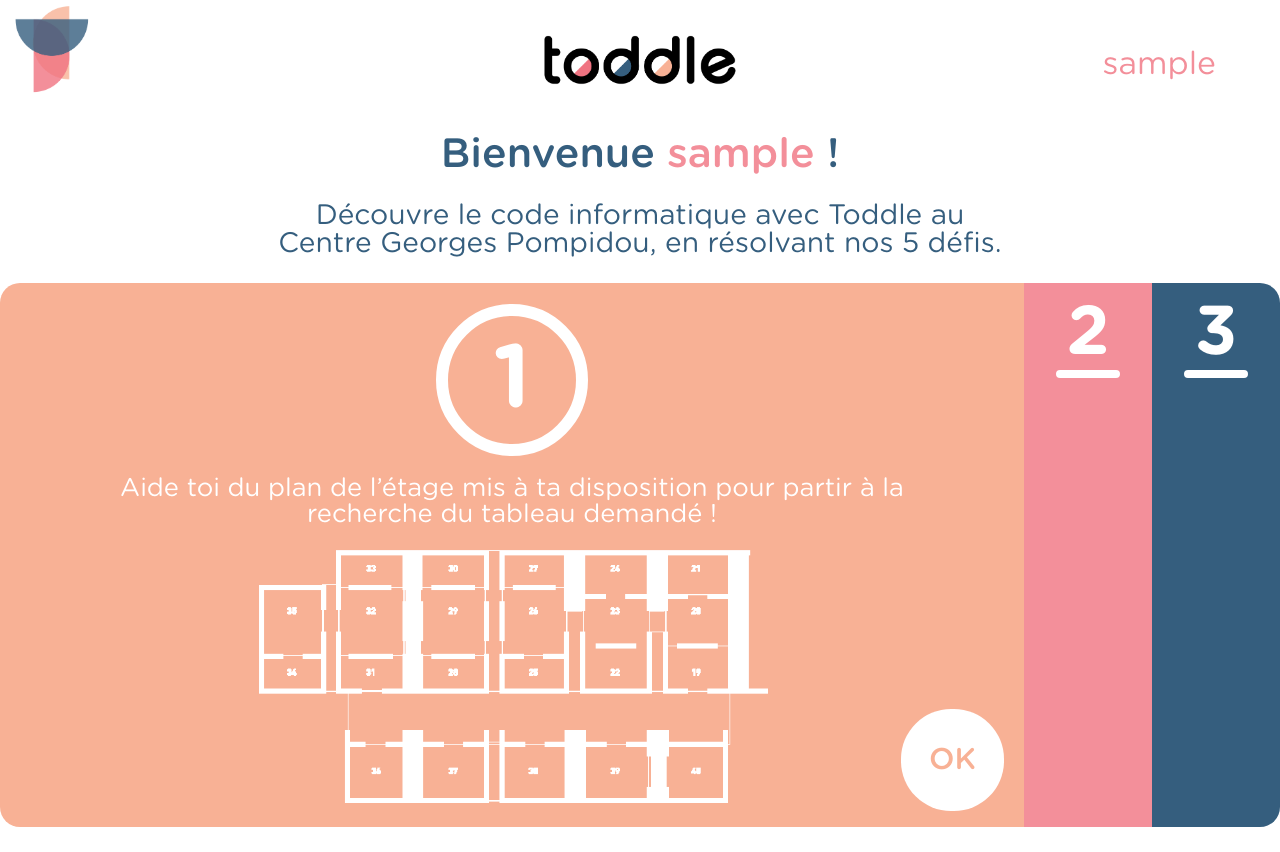
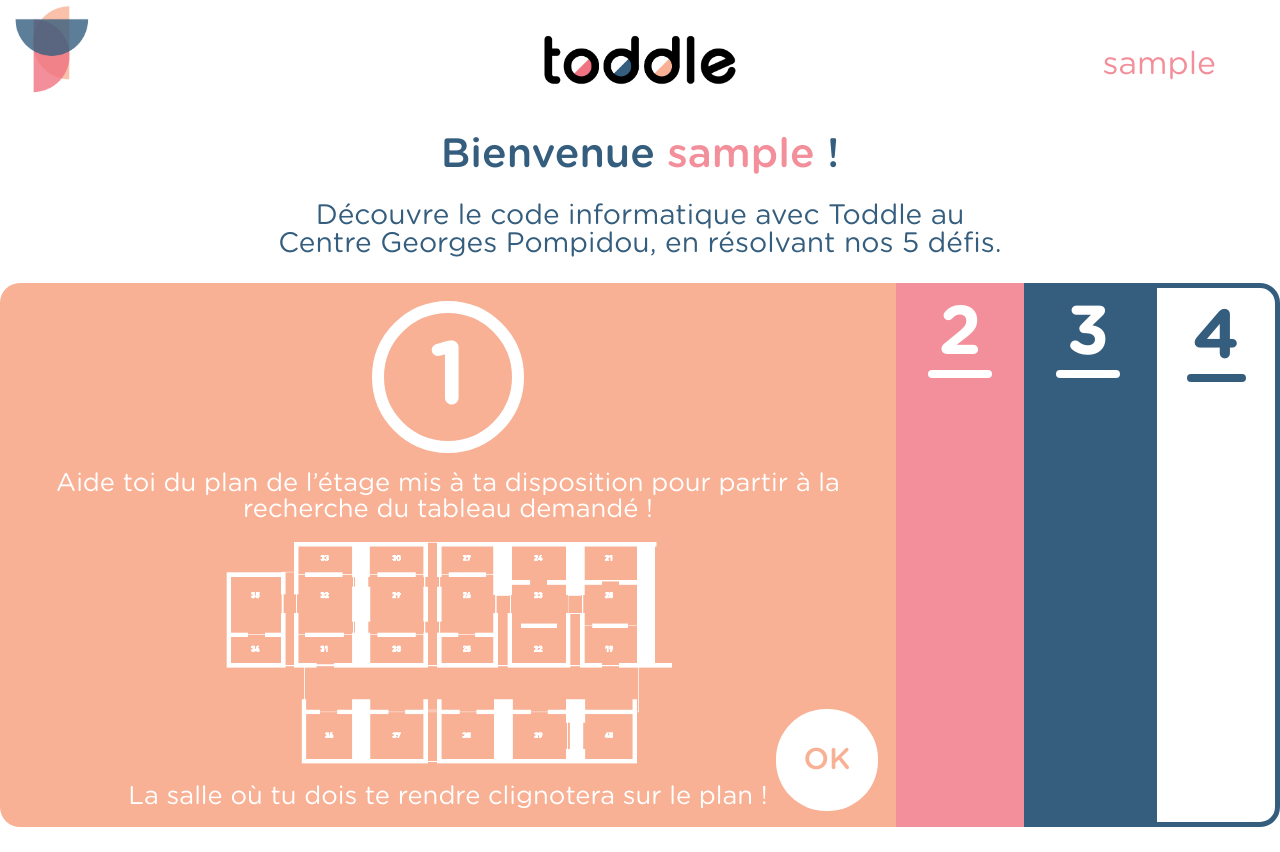
Before and after one commit to RoxBow/Toddle, a PHP site: page /tuto.php in a window 1280 px wide. After the commit the page ends 827 px from the top, so only its background shows below. Run offline with PHP 8.4, Linux system fonts and the light colour scheme; the visitor is signed in with stand-in values (Sample User, id 1).

Commit message:
[EVO] Ajout tuto 4 !

```diff
--- a/js/main.js
+++ b/js/main.js
@@ -21,6 +21,7 @@ $(document).ready(function () {
         location.href = "name.php";
     });
 
+    // Two tap on toddle -> Reset app
     $("#reset",".content").click(function () {
         countClick += 1;
         console.log(countClick);
@@ -30,13 +31,14 @@ $(document).ready(function () {
     });
 
     /* ### TUTO ### */
-    $('.lesson', '.lessons').each(function () {
+
         $('.lesson', '.lessons').click(function (e) {
             e.preventDefault();
 
             if ($(e.target).hasClass('understood')) {
                 // add "up" class to lesson selected and hide others
-                $(e.target).parent().parent().toggleClass('up').next(".lesson").addClass("up");
+                //$(e.target).parent().parent().toggleClass('up').next(".lesson").addClass("up");
+                $(this).toggleClass('up').next(".lesson").addClass("up");
             } else if ($(e.target).hasClass('fa-chevron-left')) {
                 // click on arrow left, open previous lesson
                 $(e.target).parent().toggleClass('up').prev(".lesson").addClass("up");
@@ -47,7 +49,7 @@ $(document).ready(function () {
 
             return false;
         });
-    });
+
 
     /*Apparition page credits*/
     $("footer>img").click(function () {
--- a/sass/tuto.scss
+++ b/sass/tuto.scss
@@ -83,16 +83,26 @@
                     color: $pinkToddle;
                 }
             }
-            &:last-child{
-                border-radius: 0 20px 20px 0;
+            &:nth-child(3){
                 background: $blueToddle;
                 .understood {
                     color: $blueToddle;
                 }
             }
+            &:last-child{
+                border-radius: 0 20px 20px 0;
+                background: #fff;
+                border: 5px solid $blueToddle;
+                .number, .understood {
+                    color: $blueToddle;
+                }
+                hr {
+                    border-color: $blueToddle;
+                }
+            }
             // "up" class for lesson selected
             &.up {
-                width: 80%;
+                width: 70%;
                 .fa-chevron-left {
                     display: block;
                 }
@@ -101,16 +111,19 @@
                         display: none;
                     }
                     .number {
-                        margin: 2% 0 2% 0;
+                        margin: 2% auto 2% auto;
                         font-size: 7vw;
                         box-sizing: content-box;
                         border-radius: 50%;
                         border: 1vw solid #fff;
-                        display: inline-block;
+                        display: block;
                         font-weight: bold;
                         width: 10vw;
                         height: 10vw;
                         line-height: 10vw;
+                        &.spec {
+                            border-color: $blueToddle;
+                        }
                     }
                     .group_gif {
                         width: 50%;
--- a/stylesheets/tuto.css
+++ b/stylesheets/tuto.css
@@ -5,31 +5,39 @@
 /* ###### FONTS ###### */
 @font-face {
   font-family: "GothamRounded";
-  src: url(../fonts/GothamRoundedBook.ttf); }
+  src: url(../fonts/GothamRoundedBook.ttf);
+}
 @font-face {
   font-family: "GothamRounded";
   src: url(../fonts/GothamRoundedBold.ttf);
-  font-weight: bold; }
+  font-weight: bold;
+}
 @font-face {
   font-family: "GothamRounded";
   src: url(../fonts/GothamRoundedMedium.ttf);
-  font-weight: 600; }
+  font-weight: 600;
+}
 @font-face {
   font-family: "Inconsolata";
-  src: url(../fonts/Inconsolata-Regular.ttf); }
+  src: url(../fonts/Inconsolata-Regular.ttf);
+}
 @font-face {
   font-family: "Inconsolata";
   src: url(../fonts/Inconsolata-Bold.ttf);
-  font-weight: bold; }
+  font-weight: bold;
+}
+/* line 45, ../sass/general.scss */
 html, body {
   padding: 0;
   margin: 0;
   width: 100%;
   height: 100%;
   font-family: "GothamRounded", "Verdana", "Arial", "Helvetica", sans-serif;
-  font-size: 16px; }
+  font-size: 16px;
+}
 
-/* ###### CR├ëDITS ###### */
+/* ###### CRÉDITS ###### */
+/* line 56, ../sass/general.scss */
 .credits {
   position: absolute;
   display: none;
@@ -38,87 +46,127 @@ html, body {
   margin-top: 100%;
   padding: 50px 30px;
   z-index: 10000;
-  background-color: white; }
+  background-color: white;
+}
+/* line 57, ../sass/general.scss */
 .credits #croix {
   position: absolute;
   right: 10%;
-    color: #aaa; }
+  color: #aaa;
+}
+/* line 70, ../sass/general.scss */
 .credits .title {
   font-size: 72px;
   font-weight: 600;
   color: #F38F9A;
   width: 100%;
-    text-align: center; }
+  text-align: center;
+}
+/* line 77, ../sass/general.scss */
 .credits .justify {
-    text-align: justify; }
+  text-align: justify;
+}
+/* line 80, ../sass/general.scss */
 .credits .content {
   font-size: 20px;
   color: #355E7E;
   font-weight: 600;
   width: 90%;
   margin-left: 5%;
-    margin-top: 50px; }
+  margin-top: 50px;
+}
+/* line 88, ../sass/general.scss */
 .credits .logo {
   display: inline-block;
   vertical-align: middle;
-    width: 100px; }
+  width: 100px;
+}
 
+/* line 95, ../sass/general.scss */
 .fa {
-  vertical-align: middle; }
+  vertical-align: middle;
+}
 
 /* ###### Class for colors ###### */
+/* line 100, ../sass/general.scss */
 .rose {
-  color: #F38F9A; }
+  color: #F38F9A;
+}
 
+/* line 103, ../sass/general.scss */
 .bleu {
-  color: #355E7E; }
+  color: #355E7E;
+}
 
+/* line 106, ../sass/general.scss */
 .beige {
-  color: #F8B195; }
+  color: #F8B195;
+}
 
+/* line 109, ../sass/general.scss */
 .noir {
-  color: black; }
+  color: black;
+}
 
+/* line 112, ../sass/general.scss */
 .six {
-  font-weight: 600; }
+  font-weight: 600;
+}
 
+/* line 115, ../sass/general.scss */
 .container {
   background: #fff;
   width: 100%;
   height: 100%;
-  position: relative; }
+  position: relative;
+}
+/* line 120, ../sass/general.scss */
 .container * {
   outline: none;
-    box-sizing: border-box; }
+  box-sizing: border-box;
+}
+/* line 124, ../sass/general.scss */
 .container input {
-    font-family: 'GothamRounded'; }
+  font-family: 'GothamRounded';
+}
+/* line 127, ../sass/general.scss */
 .container img {
   -webkit-user-select: none;
   -webkit-touch-callout: none;
-    user-select: none; }
+  user-select: none;
+}
+/* line 132, ../sass/general.scss */
 .container button {
   background: none;
   border: none;
   font-family: 'GothamRounded';
   text-transform: uppercase;
-    font-weight: 600; }
+  font-weight: 600;
+}
+/* line 139, ../sass/general.scss */
 .container header {
   position: relative;
   overflow: hidden;
   text-align: center;
   width: 100%;
   margin: 0 0 15px 0;
-    height: 15%; }
+  height: 15%;
+}
+/* line 146, ../sass/general.scss */
 .container header .toddle_form {
   height: 80%;
-      float: left; }
+  float: left;
+}
+/* line 150, ../sass/general.scss */
 .container header .toddle_text {
   position: absolute;
   left: 0;
   right: 0;
   top: 25%;
   margin: auto;
-      height: 50%; }
+  height: 50%;
+}
+/* line 158, ../sass/general.scss */
 .container header .blockRight {
   position: absolute;
   right: 5%;
@@ -235,28 +315,42 @@ html, body {
   border-radius: 35px;
   font-size: 30px;
   width: 70px;
-  height: 70px; }
+  height: 70px;
+}
 
+/* line 6, ../sass/tuto.scss */
 .container p {
-  text-align: center; }
+  text-align: center;
+}
+/* line 9, ../sass/tuto.scss */
 .container .entete {
   color: #355E7E;
-  margin: 0 0 2% 0; }
+  margin: 0 0 2% 0;
+}
+/* line 12, ../sass/tuto.scss */
 .container .entete p {
   width: 70%;
   margin: 0 auto;
-    font-size: 2.2vw; }
+  font-size: 2.2vw;
+}
+/* line 16, ../sass/tuto.scss */
 .container .entete p:first-child {
   width: auto;
   font-size: 3.2vw;
   font-weight: 600;
-      margin: 0% 0 2% 0; }
+  margin: 0% 0 2% 0;
+}
+/* line 22, ../sass/tuto.scss */
 .container .entete p span {
-      color: #F38F9A; }
+  color: #F38F9A;
+}
+/* line 27, ../sass/tuto.scss */
 .container .lessons {
   height: 68%;
   width: 100%;
-  color: #fff; }
+  color: #fff;
+}
+/* line 31, ../sass/tuto.scss */
 .container .lessons .lesson {
   width: 10%;
   height: 100%;
@@ -265,11 +359,17 @@ html, body {
   position: relative;
   -webkit-transition: all 1s ease;
   -moz-transition: all 1s ease;
-    transition: all 1s ease; }
+  transition: all 1s ease;
+}
+/* line 40, ../sass/tuto.scss */
 .container .lessons .lesson .content *, .container .lessons .lesson .fa-chevron-left {
-      display: none; }
+  display: none;
+}
+/* line 43, ../sass/tuto.scss */
 .container .lessons .lesson .content {
-      color: #fff; }
+  color: #fff;
+}
+/* line 45, ../sass/tuto.scss */
 .container .lessons .lesson .content hr {
   border: 4px solid #fff;
   display: block;
@@ -277,7 +377,9 @@ html, body {
   padding: 0;
   border-radius: 5px;
   width: 50%;
-        margin: 0 auto; }
+  margin: 0 auto;
+}
+/* line 54, ../sass/tuto.scss */
 .container .lessons .lesson .content .number {
   box-sizing: content-box;
   display: inline-block;
@@ -287,74 +389,167 @@ html, body {
   height: auto;
   margin: 12% 0 2% 0;
   line-height: inherit;
-        font-size: 5.4vw; }
+  font-size: 5.4vw;
+}
+/* line 66, ../sass/tuto.scss */
 .container .lessons .lesson .fa-chevron-left {
   position: absolute;
   left: -9.5%;
   bottom: 6%;
   color: #fff;
-      font-size: 5.5vw; }
+  font-size: 5.5vw;
+}
+/* line 73, ../sass/tuto.scss */
 .container .lessons .lesson:first-child {
   border-radius: 20px 0 0 20px;
-      background: #F8B195; }
+  background: #F8B195;
+}
+/* line 76, ../sass/tuto.scss */
 .container .lessons .lesson:first-child .understood {
-        color: #F8B195; }
+  color: #F8B195;
+}
+/* line 80, ../sass/tuto.scss */
 .container .lessons .lesson:nth-child(2) {
-      background: #F38F9A; }
+  background: #F38F9A;
+}
+/* line 82, ../sass/tuto.scss */
 .container .lessons .lesson:nth-child(2) .understood {
-        color: #F38F9A; }
+  color: #F38F9A;
+}
+/* line 86, ../sass/tuto.scss */
+.container .lessons .lesson:nth-child(3) {
+  background: #355E7E;
+}
+/* line 88, ../sass/tuto.scss */
+.container .lessons .lesson:nth-child(3) .understood {
+  color: #355E7E;
+}
+/* line 92, ../sass/tuto.scss */
 .container .lessons .lesson:last-child {
   border-radius: 0 20px 20px 0;
-      background: #355E7E; }
-      .container .lessons .lesson:last-child .understood {
-        color: #355E7E; }
+  background: #fff;
+  border: 5px solid #355E7E;
+}
+/* line 96, ../sass/tuto.scss */
+.container .lessons .lesson:last-child .number, .container .lessons .lesson:last-child .understood {
+  color: #355E7E;
+}
+/* line 99, ../sass/tuto.scss */
+.container .lessons .lesson:last-child hr {
+  border-color: #355E7E;
+}
+/* line 104, ../sass/tuto.scss */
 .container .lessons .lesson.up {
-      width: 80%; }
+  width: 70%;
+}
+/* line 106, ../sass/tuto.scss */
 .container .lessons .lesson.up .fa-chevron-left {
-        display: block; }
+  display: block;
+}
+/* line 110, ../sass/tuto.scss */
 .container .lessons .lesson.up .content hr {
-        display: none; }
+  display: none;
+}
+/* line 113, ../sass/tuto.scss */
 .container .lessons .lesson.up .content .number {
-        margin: 2% 0 2% 0;
+  margin: 2% auto 2% auto;
   font-size: 7vw;
   box-sizing: content-box;
   border-radius: 50%;
   border: 1vw solid #fff;
-        display: inline-block;
+  display: block;
   font-weight: bold;
   width: 10vw;
   height: 10vw;
-        line-height: 10vw; }
+  line-height: 10vw;
+}
+/* line 124, ../sass/tuto.scss */
+.container .lessons .lesson.up .content .number.spec {
+  border-color: #355E7E;
+}
+/* line 128, ../sass/tuto.scss */
 .container .lessons .lesson.up .content .group_gif {
   width: 50%;
-        margin: 2% auto; }
+  margin: 2% auto;
+}
+/* line 131, ../sass/tuto.scss */
 .container .lessons .lesson.up .content .group_gif img {
   width: 50%;
   display: inline-block;
-          vertical-align: middle; }
+  vertical-align: middle;
+}
+/* line 137, ../sass/tuto.scss */
 .container .lessons .lesson.up .content .map {
   width: 50%;
-        margin: 2% auto; }
+  margin: 2% auto;
+}
+/* line 141, ../sass/tuto.scss */
 .container .lessons .lesson.up .content p {
   font-size: 2vw;
   width: 62vw;
-        margin: 0 auto; }
+  margin: 0 auto;
+}
+/* line 146, ../sass/tuto.scss */
 .container .lessons .lesson.up .content ul {
-        margin: 2% 12% 0 0; }
+  margin: 2% 12% 0 0;
+}
+/* line 149, ../sass/tuto.scss */
 .container .lessons .lesson.up .content ul li {
   width: 50%;
   float: left;
-          margin: 0 0 3% 0; }
+  margin: 0 0 3% 0;
+}
+/* line 153, ../sass/tuto.scss */
 .container .lessons .lesson.up .content ul li p, .container .lessons .lesson.up .content ul li img {
-            display: inline-block; }
+  display: inline-block;
+}
+/* line 156, ../sass/tuto.scss */
 .container .lessons .lesson.up .content ul li p {
   width: 100%;
-            margin: 2% 0; }
+  margin: 2% 0;
+}
+/* line 160, ../sass/tuto.scss */
 .container .lessons .lesson.up .content ul li img {
   width: 19%;
-            animation: animate_icon .9s infinite linear alternate; }
+  animation: animate_icon .9s infinite linear alternate;
+}
+/* line 166, ../sass/tuto.scss */
+.container .lessons .lesson.up .content .blocL4 {
+  text-align: center;
+  width: 50%;
+  float: left;
+  color: #355E7E;
+}
+/* line 171, ../sass/tuto.scss */
+.container .lessons .lesson.up .content .blocL4 .containerImg {
+  background: #355E7E;
+  display: block;
+  border-radius: 50%;
+  width: 10vw;
+  height: 10vw;
+  line-height: 10vw;
+  margin: 0 auto;
+}
+/* line 179, ../sass/tuto.scss */
+.container .lessons .lesson.up .content .blocL4 .containerImg img {
+  padding-bottom: 6%;
+  width: 68%;
+  display: inline-block;
+  vertical-align: middle;
+}
+/* line 186, ../sass/tuto.scss */
+.container .lessons .lesson.up .content .blocL4 p {
+  display: inline-block;
+  width: auto;
+  margin: 6% 0;
+  padding: 0 7%;
+  font-weight: 600;
+}
+/* line 195, ../sass/tuto.scss */
 .container .lessons .lesson.up .content * {
-        display: block; }
+  display: block;
+}
+/* line 201, ../sass/tuto.scss */
 .container .lessons .lesson.up .understood {
   background: #fff;
   position: absolute;
--- a/tuto.php
+++ b/tuto.php
@@ -77,7 +77,23 @@ if( !isset($_SESSION['pseudo']) ){
                             <p>Valide si tu penses avoir trouvé</p>
                         </li>
                     </ul>
-                    <button class="understood">GO</button>
+                    <button class="understood">OK</button>
+                </div>
+            </div>
+            <div class="lesson">
+               <i class="fa fa-chevron-left" aria-hidden="true"></i>
+                <div class="content">
+                    <p class="number spec">4</p>
+                    <hr>
+                    <div class="blocL4">
+                        <span class="containerImg"><img src="img/chrono.png" alt="chrono"></span>
+                        <p>Un chronomètre débutera dès le début de l'aventure !</p>
+                    </div>
+                    <div class="blocL4">
+                        <span class="containerImg"><img src="img/gift.png" alt="cadeau"></span>
+                        <p>Les trois plus rapides d'entre vous auront le droit à une surprise !</p>
+                    </div>
+                    <button class="understood go">GO</button>
                 </div>
             </div>
         </section>
```
Also changed, not shown: other parts of sass/tuto.scss (+41 -0 lines), other parts of stylesheets/tuto.css (+67 -21 lines), img/chrono.png (added), img/gift.png (added). Lines whose indentation alone changed are shown as unchanged.
